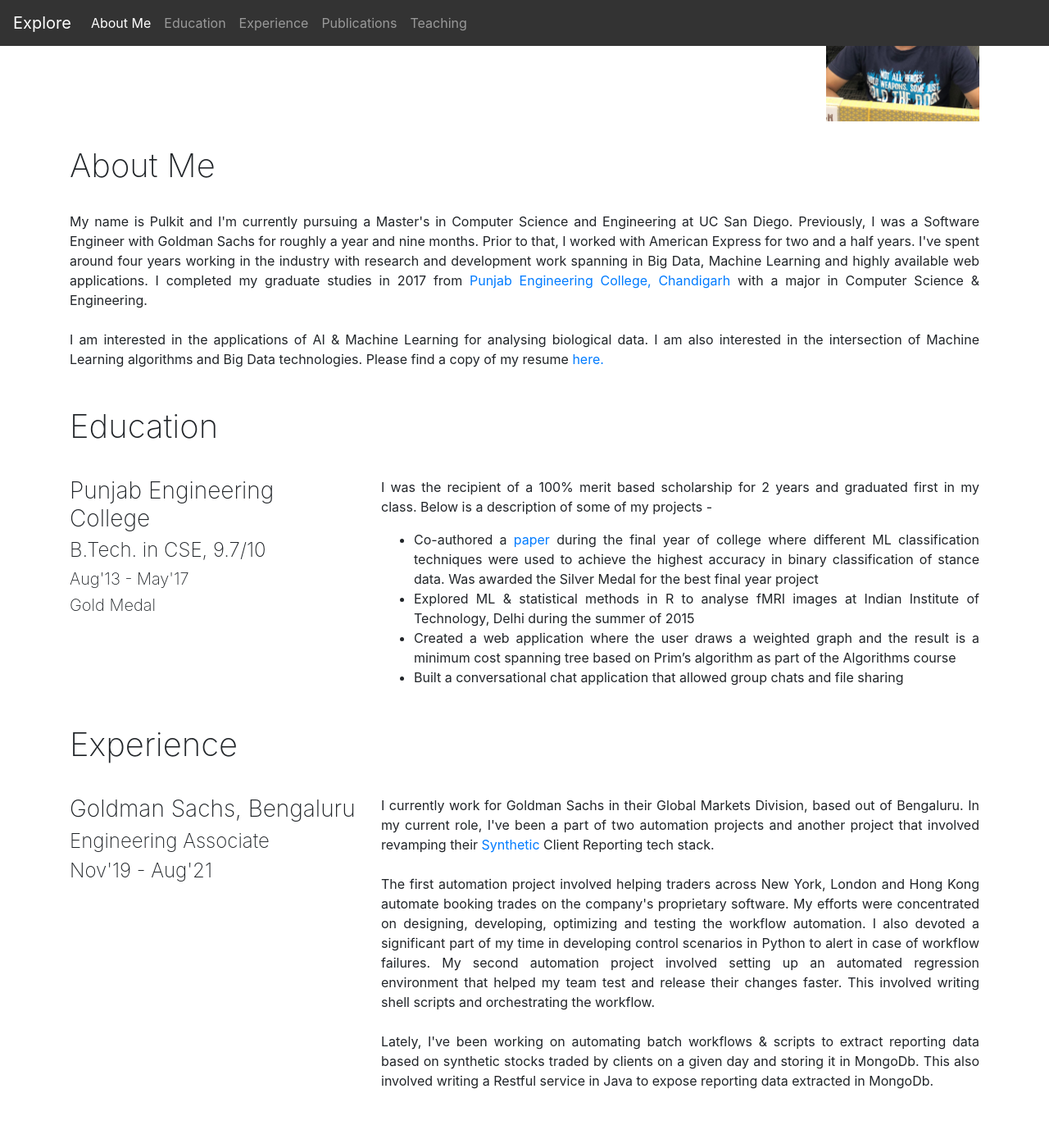
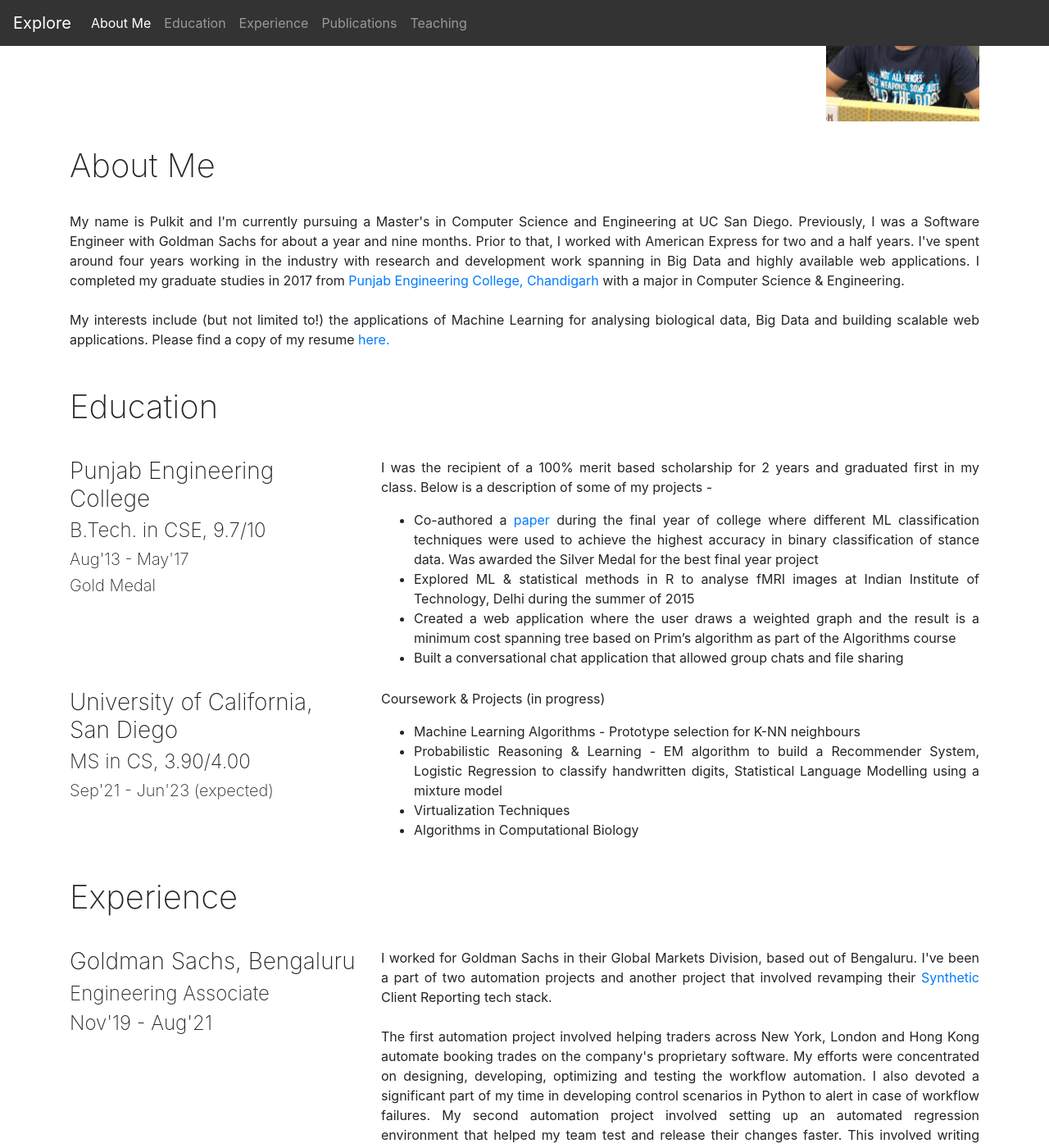
Before and after one commit to arora-pulkit/arora-pulkit.github.io, a Jekyll site: the page built from docs/index.md, in a window 1280 px wide and 1400 px high, scrolled down 192 px. Shown: the whole window at 82% size. Built offline with Jekyll 4.4.1, drawn with Linux system fonts in a browser that asks for light colours; nearby versions of some CDN libraries; some of the changed text lies outside the part shown.

Commit message:
Updated as of Jan 22

```diff
--- a/docs/index.md
+++ b/docs/index.md
@@ -23,8 +23,8 @@ title: Resume
   <div class="row top-bottom-buffer" id="about-me">
       <div class="mx-auto col-xs-12 col-sm-12 col-md-12 col-lg-12">
         <h1> About Me </h1><br>
-        <p class="text-justify">My name is Pulkit and I'm currently pursuing a Master's in Computer Science and Engineering at UC San Diego. Previously, I was a Software Engineer with Goldman Sachs for roughly a year and nine months. Prior to that, I worked with American Express for two and a half years. I've spent around four years working in the industry with research and development work spanning in Big Data, Machine Learning and highly available web applications. I completed my graduate studies in 2017 from <a href="https://www.pec.ac.in/" target="_blank">Punjab Engineering College, Chandigarh</a> with a major in Computer Science & Engineering. <br><br>
-        I am interested in the applications of AI & Machine Learning for analysing biological data. I am also interested in the intersection of Machine Learning algorithms and Big Data technologies. Please find a copy of my resume <a href="resources/CV.pdf" target="_blank">here.</a></p>
+        <p class="text-justify">My name is Pulkit and I'm currently pursuing a Master's in Computer Science and Engineering at UC San Diego. Previously, I was a Software Engineer with Goldman Sachs for about a year and nine months. Prior to that, I worked with American Express for two and a half years. I've spent around four years working in the industry with research and development work spanning in Big Data and highly available web applications. I completed my graduate studies in 2017 from <a href="https://www.pec.ac.in/" target="_blank">Punjab Engineering College, Chandigarh</a> with a major in Computer Science & Engineering. <br><br>
+        My interests include (but not limited to!) the applications of Machine Learning for analysing biological data, Big Data and building scalable web applications. Please find a copy of my resume <a href="resources/CV.pdf" target="_blank">here.</a></p>
       </div>
     </div>
       <!-- education -->
@@ -51,6 +51,23 @@ title: Resume
       </ul>
     </div>
   </div>
+  <div class="row" id="education-details-2">
+    <div class="mx-auto col-xs-12 col-sm-6 col-md-6 col-lg-4 header-left">
+      <div><h3>University of California, San Diego</h3></div>
+      <div><h4>MS in CS, 3.90/4.00</h4></div>
+      <div><h5>Sep'21 - Jun'23 (expected)</h5></div>
+    </div>
+    <div class="mx-auto col-xs-12 col-sm-6 col-md-6 col-lg-8 header-right">
+      <div><p class="text-justify">Coursework & Projects (in progress)</p></div>
+      <!--<h4>Projects</h4>-->
+      <ul>
+        <li>Machine Learning Algorithms - Prototype selection for K-NN neighbours</li>
+        <li>Probabilistic Reasoning & Learning - EM algorithm to build a Recommender System, Logistic Regression to classify handwritten digits, Statistical Language Modelling using a mixture model</li>
+        <li>Virtualization Techniques</li>
+        <li>Algorithms in Computational Biology</li>
+      </ul>
+    </div>
+  </div>
   <!--
 
   <div class="row" id="education-details2">
@@ -73,9 +90,9 @@ title: Resume
       <div><h4>Nov'19 - Aug'21</h4></div>
     </div>
     <div class="mx-auto col-xs-12 col-sm-6 col-md-6 col-lg-8 header-right">
-      <p class="text-justify">I currently work for Goldman Sachs in their Global Markets Division, based out of Bengaluru. In my current role, I've been a part of two automation projects and another project that involved revamping their <a href="http://marketswiki.com/wiki/Synthetic_trades#:~:text=A%20synthetic%20trade%20or%20synthetic,the%20same%20risk%2Dreward%20profile.">Synthetic</a> Client Reporting tech stack. <br><br>
+      <p class="text-justify">I worked for Goldman Sachs in their Global Markets Division, based out of Bengaluru. I've been a part of two automation projects and another project that involved revamping their <a href="http://marketswiki.com/wiki/Synthetic_trades#:~:text=A%20synthetic%20trade%20or%20synthetic,the%20same%20risk%2Dreward%20profile.">Synthetic</a> Client Reporting tech stack. <br><br>
       The first automation project involved helping traders across New York, London and Hong Kong automate booking trades on the company's proprietary software. My efforts were concentrated on designing, developing, optimizing and testing the workflow automation. I also devoted a significant part of my time in developing control scenarios in Python to alert in case of workflow failures. My second automation project involved setting up an automated regression environment that helped my team test and release their changes faster. This involved writing shell scripts and orchestrating the workflow.<br><br>
-      Lately, I've been working on automating batch workflows & scripts to extract reporting data based on synthetic stocks traded by clients on a given day and storing it in MongoDb. This also involved writing a Restful service in Java to expose reporting data extracted in MongoDb.
+      Revamping Client Reporting tech stack involved automating batch workflows & scripts to extract reporting data based on synthetic stocks traded by clients on a given day and storing it in MongoDb. This also involved writing a Restful service in Java to expose reporting data extracted in MongoDb.
       </p><br><br>
     </div>
     <div class="mx-auto col-xs-12 col-sm-6 col-md-6 col-lg-4 header-left">
```
Also changed, not shown: 1 other file.
